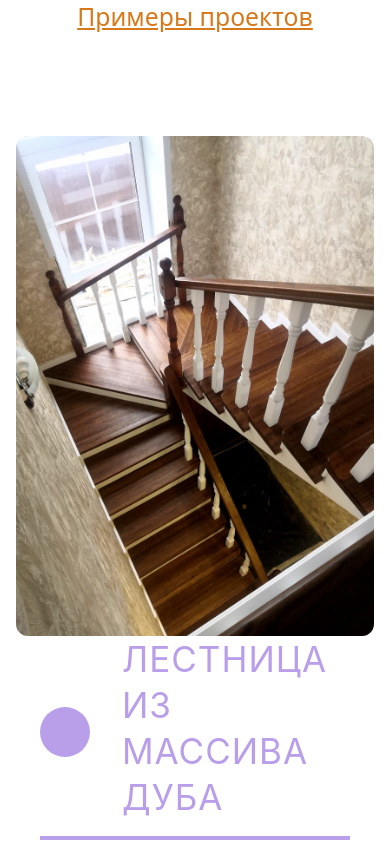
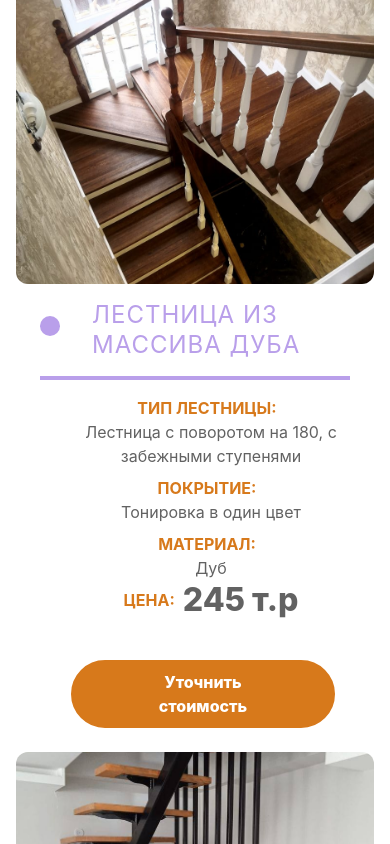
Before and after one commit to TimchSerg/decorative_stairs, a React (Create React App) app: page / in a window 390 px wide. Shown: the part 690-1534 px from the top of the page. Built offline with nearby package versions, Linux system fonts and the light colour scheme.

Commit message:
styles mobile works

```diff
--- a/src/app/contacts.js
+++ b/src/app/contacts.js
@@ -8,7 +8,7 @@ export function Contacts() {
 
       <span>Почта: forest-room46@yandex.ru</span>
 
-      <span>Телефон: +7(919)-ХХХ-ХХ-ХХ</span>
+      <span>Телефон: +7(930)-852-64-43</span>
 
       <span>Часы работы: Пн-Вс 8:00 до 20:00</span>
 
--- a/src/app/main.js
+++ b/src/app/main.js
@@ -2,7 +2,7 @@ import React from 'react';
 
 export function Main(){
   return (
-    <div className="main padding-setup" style={{
+    <div className="main " style={{
         backgroundImage: `url(${process.env.PUBLIC_URL + '/images/lestnica_1.jpg'})`
       }}>
 
--- a/src/app/release.info.js
+++ b/src/app/release.info.js
@@ -4,9 +4,10 @@ import { Border } from './components/border';
 export function ReleaseInfo(props) {
   const { item } = props;
   const { position, color } = props;
+  let paddingView = window.innerWidth > 768 ? '5rem' : '0rem';
 
   return (
-    <div className="block-info d-flex flex-wrap" style={{ paddingTop: '5rem', flexDirection: `${position === 'right' ? 'row-reverse' : 'row'} `}}>
+    <div className="block-info d-flex flex-wrap" style={{ paddingTop: paddingView, flexDirection: `${position === 'right' ? 'row-reverse' : 'row'} `}}>
       <div className='col-12 col-md-6 d-flex' style={{justifyContent: `center`}}>
           <div className='block-info-img' style={{
             backgroundImage: `url(${process.env.PUBLIC_URL + item.img})`
@@ -21,19 +22,19 @@ export function ReleaseInfo(props) {
         <Border color={color}/>
 
         <div className='col-12 block-info-title'>
-          <div className='col-12 d-flex justify-content-start my-2 block-info-project'>
+          <div className='col-12 d-flex justify-content-start my-2 block-info-project flex-column flex-md-row'>
             <strong className='me-2'>ТИП ЛЕСТНИЦЫ: </strong>
             <span>{item.type}</span>
           </div>
-          <div className='col-12 d-flex justify-content-start my-2 block-info-project'>
+          <div className='col-12 d-flex justify-content-start my-2 block-info-project flex-column flex-md-row'>
             <strong className='me-2'>ПОКРЫТИЕ: </strong>
             <span>{item.coating}</span>
           </div>
-          <div className='col-12 d-flex justify-content-start my-2 block-info-project'>
+          <div className='col-12 d-flex justify-content-start my-2 block-info-project flex-column flex-md-row'>
             <strong className='me-2'>МАТЕРИАЛ: </strong>
             <span>{item.material}</span>
           </div>
-          <div className='col-12 d-flex justify-content-start my-2 block-info-project'>
+          <div className='col-12 d-flex justify-content-center justify-content-md-start my-2 block-info-project'>
             <strong className='me-2'>ЦЕНА: </strong>
             <span style={{fontSize: '32px', fontWeight: '800'}} >{item.price}</span>
           </div>
--- a/src/css/App.css
+++ b/src/css/App.css
@@ -47,7 +47,7 @@
 }
 
 .padding-setup{
-  padding: 7rem 1rem;
+  padding: 2rem 1rem;
 }
 
 .main {
@@ -55,6 +55,7 @@
   background-repeat: no-repeat;
   background-position: right;
   background-size: cover;
+  padding: 7rem 1rem;
 }
 
 .main-description {
--- a/src/css/components.css
+++ b/src/css/components.css
@@ -7,7 +7,7 @@
 
 .block-info-img {
   width: 518px;
-  height: 500px;
+  height: 308px;
   border-radius: 12px;
   background-size: cover;
   background-position: center;
@@ -53,8 +53,8 @@
   font-family: 'Inter';
   font-style: normal;
   font-weight: 400;
-  font-size: 19px;
-  line-height: 36px;
+  font-size: 16px;
+  line-height: 24px;
   color: #101010;
   align-self: center;
   margin-left: 2rem;
@@ -64,8 +64,9 @@
   font-family: 'Inter';
   font-style: normal;
   font-weight: 400;
-  font-size: 35px;
-  line-height: 46px;
+  font-size: 24px;
+  line-height: 30px;
+  margin-top: 1rem;
   letter-spacing: 1px;
   color: #101010;
   text-align: initial;
@@ -91,11 +92,10 @@
 } */
 
 .block-info-point{
-  width: 50px;
-  height: 50px;
   background: #96DBC6;
   border-radius: 100px;
-  padding: 25px;
+  padding: 10px;
+
 }
 
 .slick-prev:before, .slick-next:before {
--- a/src/css/media.css
+++ b/src/css/media.css
@@ -19,6 +19,7 @@
     .main {
       height: 748px;
       background-size: 50%;
+      padding: 5rem 1rem;
     }
 
     .main-description {
@@ -33,6 +34,29 @@
 
     .slick-slider{
       width: 100%;
+    }
+
+    .block-info-point{
+      padding: 25px;
+    }
+
+    .block-info-text h3{
+      font-size: 35px;
+      line-height: 46px;
+      margin-top: 0rem;
+    }
+
+    .block-info-title{
+      font-size: 19px;
+      line-height: 36px;
+    }
+
+    .block-info {
+        /* margin-top: 5rem; */
+    }
+
+    .block-info-img {
+      height: 500px;
     }
   }
 
```
